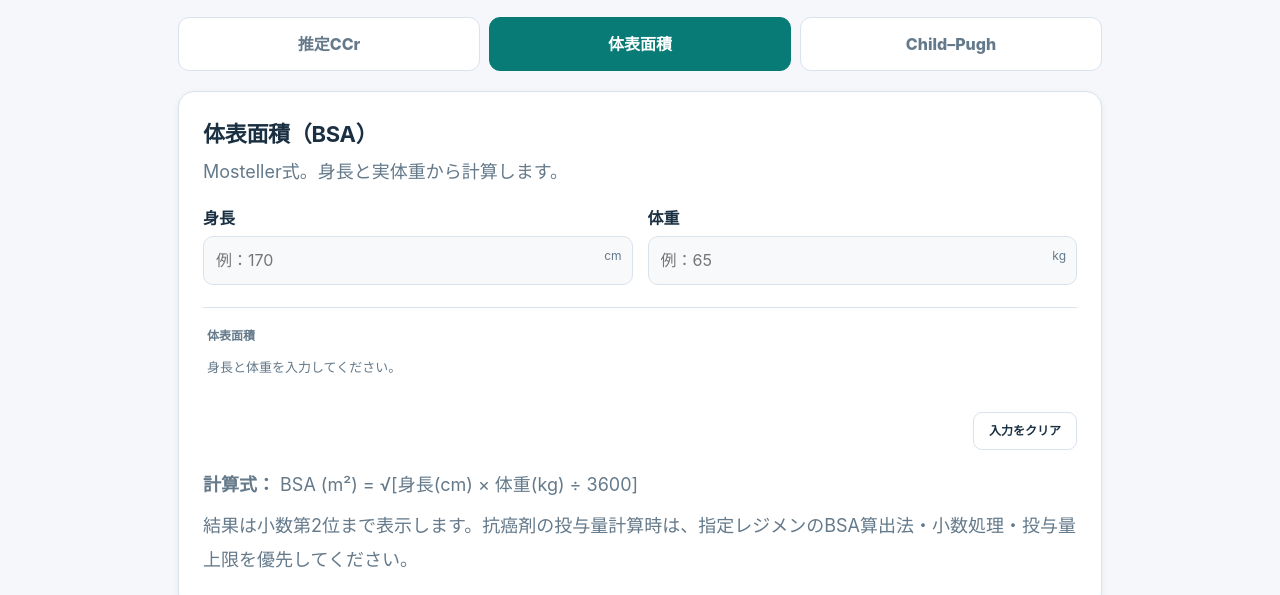
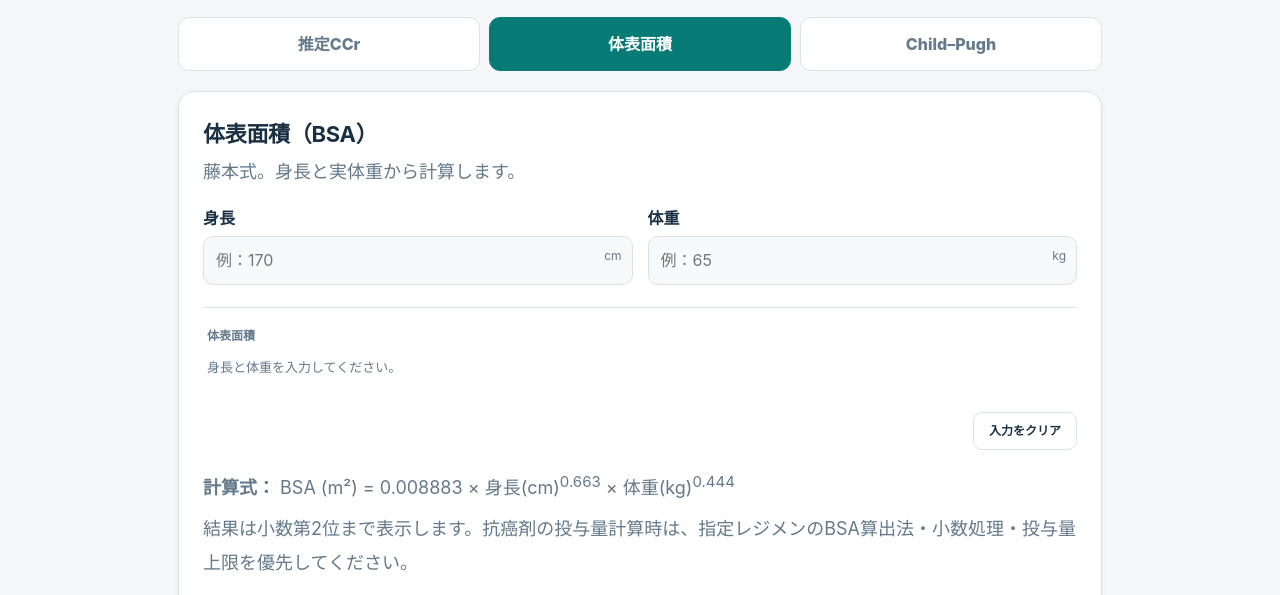
Before and after one commit to natsuya0815/rt-reference, a plain HTML site: page clinical-calculators.html in a window 1280 px wide. Both pictures are taken after a click on the tab "体表面積". Shown: the part 205-800 px from the top of the page. Drawn offline with Linux system fonts and the light colour scheme.

Commit message:
Use Fujimoto formula for body surface area (clinical-calculators.html)

```diff
--- a/clinical-calculators.html
+++ b/clinical-calculators.html
@@ -106,7 +106,7 @@ summary:focus-visible,button:focus-visible,a:focus-visible,input:focus-visible,s
   </section>
   <section id="bsa" class="panel" role="tabpanel" data-calc-panel hidden>
     <h2>体表面積（BSA）</h2>
-    <p class="sub">Mosteller式。身長と実体重から計算します。</p>
+    <p class="sub">藤本式。身長と実体重から計算します。</p>
     <div class="field-grid">
       <div class="field"><label for="bsaHeight">身長</label><div class="input-unit"><input class="calc-input" id="bsaHeight" type="number" inputmode="decimal" min="50" max="250" step="any" autocomplete="off" placeholder="例：170"><span>cm</span></div></div>
       <div class="field"><label for="bsaWeight">体重</label><div class="input-unit"><input class="calc-input" id="bsaWeight" type="number" inputmode="decimal" min="1" max="500" step="any" autocomplete="off" placeholder="例：65"><span>kg</span></div></div>
@@ -114,7 +114,7 @@ summary:focus-visible,button:focus-visible,a:focus-visible,input:focus-visible,s
     <div class="result" aria-live="polite"><div class="result-label">体表面積</div><div id="bsaResult"></div></div>
     <div class="actions"><button type="button" class="reset" data-reset="bsa">入力をクリア</button></div>
     <div class="details">
-      <p><b>計算式：</b> BSA (m²) = √[身長(cm) × 体重(kg) ÷ 3600]</p>
+      <p><b>計算式：</b> BSA (m²) = 0.008883 × 身長(cm)<sup>0.663</sup> × 体重(kg)<sup>0.444</sup></p>
       <p>結果は小数第2位まで表示します。抗癌剤の投与量計算時は、指定レジメンのBSA算出法・小数処理・投与量上限を優先してください。</p>
     </div>
   </section>
@@ -148,7 +148,7 @@ summary:focus-visible,button:focus-visible,a:focus-visible,input:focus-visible,s
   <div class="sources">
     <b>算出基準・参照先</b>
     <a href="https://www.kidney.org/professionals/kdoqi/cockcroft-gault-equation-estimating-creatinine-clearance" target="_blank" rel="noopener noreferrer">National Kidney Foundation — Cockcroft–Gault式と限界</a>
-    <a href="https://www.eviq.org.au/clinical-resources/eviq-calculators/3198-body-surface-area-calculator" target="_blank" rel="noopener noreferrer">eviQ — 体表面積（Mosteller式）</a>
+    <a href="https://jcog.jp/doctor/tool/calc/index.html" target="_blank" rel="noopener noreferrer">JCOG — 体表面積（藤本式）・CCr計算</a>
     <a href="https://www.kanen.jihs.go.jp/sick/kinds/kankouhen.html" target="_blank" rel="noopener noreferrer">肝炎情報センター — Child–Pugh分類（PT活性%を含む）</a>
     <a href="https://www.merckmanuals.com/professional/multimedia/table/child-turcotte-pugh-scoring-system" target="_blank" rel="noopener noreferrer">Merck Manual — Child–Pugh分類（PT-INR）</a>
   </div>
```
